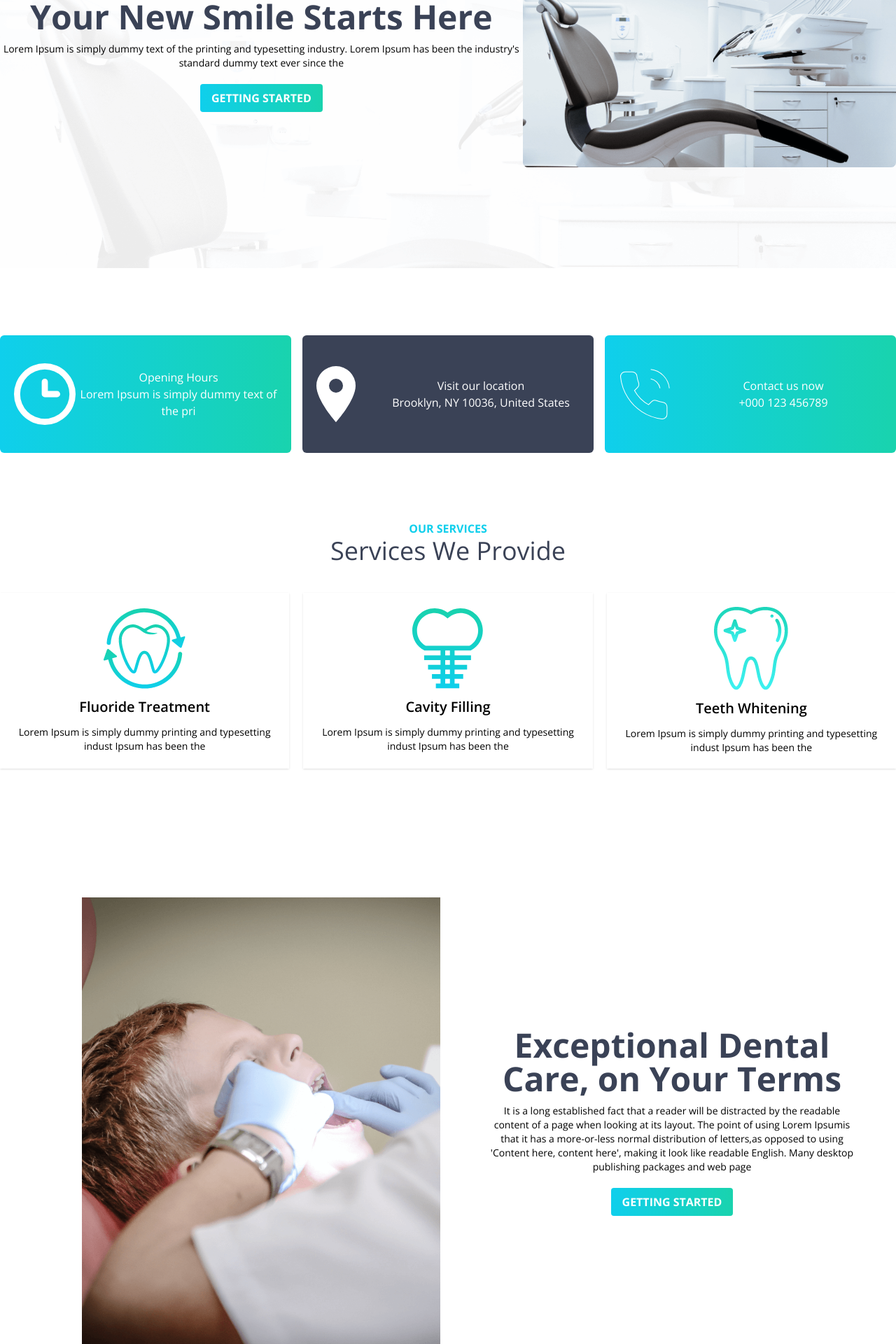
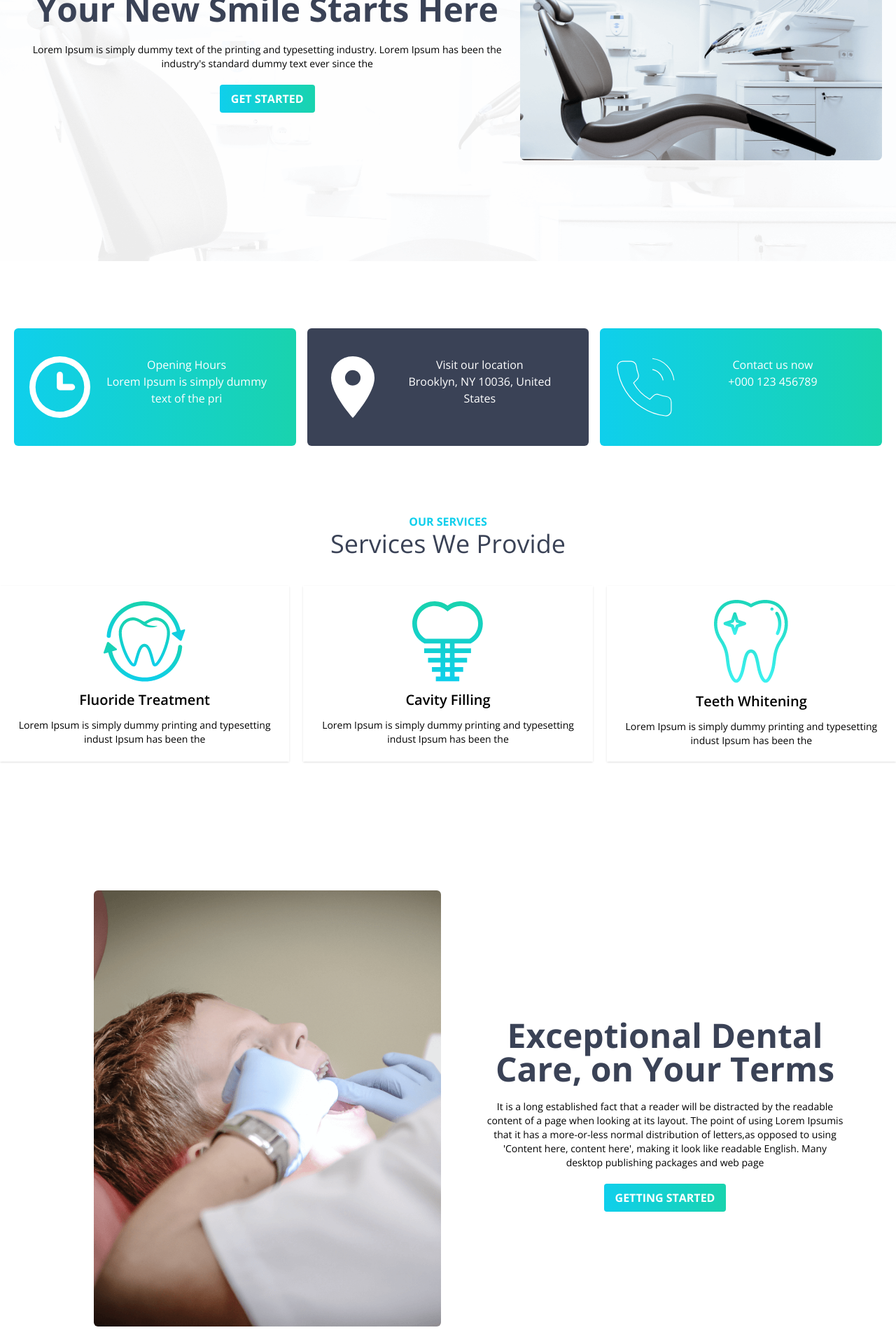
Before and after one commit to coder-emon/doctors-portal-client, a React (Create React App) app: page / in a window 1280 px wide. Shown: the part 280-2200 px from the top of the page at 70% size. Built offline with nearby package versions, Linux system fonts and the light colour scheme.

Commit message:
home page responsive

```diff
--- a/src/Components/Exceptional/Exceptional.js
+++ b/src/Components/Exceptional/Exceptional.js
@@ -4,14 +4,14 @@ import treatment from '../../assets/images/treatment.png'
 const Exceptional = () => {
     return (
         <div>
-            <div className='flex items-center flex-row-reverse justify-center container mx-auto py-36'>
-                <div className='w-5/12'>
-                    <h2 className='text-ancent  font-bold text-5xl font mb-3'>Exceptional Dental Care, on Your Terms</h2>
-                    <p className='text-sm mb-5'>It is a long established fact that a reader will be distracted by the readable content of a page when looking at its layout. The point of using Lorem Ipsumis that it has a more-or-less normal distribution of letters,as opposed to using 'Content here, content here', making it look like readable English. Many desktop publishing packages and web page</p>
+            <div className='flex items-center flex-col-reverse lg:flex-row-reverse justify-center container mx-auto py-5 lg:py-36 px-5'>
+                <div className='lg:w-5/12'>
+                    <h2 className='text-ancent  font-bold text-5xl font mb-3 mt-5'>Exceptional Dental Care, on Your Terms</h2>
+                    <p className='text-sm my-5 lg:mb-5 '>It is a long established fact that a reader will be distracted by the readable content of a page when looking at its layout. The point of using Lorem Ipsumis that it has a more-or-less normal distribution of letters,as opposed to using 'Content here, content here', making it look like readable English. Many desktop publishing packages and web page</p>
                      <MyBtn >Getting Started</MyBtn>
                 </div>
-                <div className='w-6/12 flex justify-center'>
-                    <img src={treatment} className='w-[80%]' alt="" />
+                <div className='lg:w-6/12 flex justify-center'>
+                    <img src={treatment} className='w-[80%] rounded-md' alt="" />
                 </div>
             </div>
         </div>
--- a/src/Components/Footer/Footer.js
+++ b/src/Components/Footer/Footer.js
@@ -4,8 +4,8 @@ import './Footer.css'
 const Footer = () => {
     return (
         <div className='bg-footer pt-12 bg-contain'>
-            <div className='grid grid-cols-1 md:grid-cols-2 justify-items-center lg:grid-cols-3'>
-                <ul className='text-ancent font-normal flex flex-col gap-2'>
+            <div className='grid grid-cols-1 md:grid-cols-2 lg:justify-items-center lg:grid-cols-3 px-5 gap-10 lg:gap-0 pb-10 lg:px-0'>
+                <ul className='text-ancent font-normal flex flex-col lg:gap-2'>
                     <li>
                         <Link className='font-bold text-gray text-xl'>Services</Link>
                     </li>
--- a/src/Components/Hero/Hero.js
+++ b/src/Components/Hero/Hero.js
@@ -5,13 +5,13 @@ import MyBtn from '../MyBtn/MyBtn';
 const Hero = () => {
     return (
         <div className="bg-img bg-no-repeat  bg-cover">
-            <div className='flex items-center justify-center container mx-auto py-36'>
-                <div className='w-7/12'>
-                    <h2 className='text-ancent  font-bold text-5xl font mb-3'>Your New Smile Starts Here</h2>
+            <div className='flex  flex-col-reverse md:flex-row lg:flex-row items-center justify-center container mx-auto py-10 lg:py-36 px-5'>
+                <div className='lg:w-7/12'>
+                    <h2 className='text-ancent  font-bold text text-5xl font mb-6 pt-14 lg:pt-0 lg:pb-0 '>Your New Smile Starts Here</h2>
                     <p className='text-sm mb-5'>Lorem Ipsum is simply dummy text of the printing and typesetting industry. Lorem Ipsum has been the industry's standard dummy text ever since the</p>
-                     <MyBtn >Getting Started</MyBtn>
+                     <MyBtn >Get Started</MyBtn>
                 </div>
-                <div className='w-5/12'>
+                <div className='lg:w-5/12'>
                     <img src={heroImg} className='w-full' alt="" />
                 </div>
             </div>
--- a/src/Components/InfoCard/InfoCard.js
+++ b/src/Components/InfoCard/InfoCard.js
@@ -3,9 +3,9 @@ import React from 'react';
 const InfoCard = ({card}) => {
     const {title, description, img, bgClass}  = card;
     return (
-        <div className={` ${bgClass} py-10 px-5 rounded-md text-white flex items-center justify-between`}>
-            <div className='w-1/4'><img src={img} alt=""  /></div>
-            <div className='w-3/4'>
+        <div className={` ${bgClass} py-10 lg:px-5  rounded-md text-white flex flex-col lg:flex-row  justify-between`}>
+            <div className='lg:w-1/4 flex justify-center'><img src={img} alt=""  /></div>
+            <div className='px-5 lg:w-3/4'>
             <h2>{title}</h2>
             <p>{description}</p>
             </div>
--- a/src/Components/InfoCards/InfoCards.js
+++ b/src/Components/InfoCards/InfoCards.js
@@ -28,7 +28,7 @@ const InfoCards = () => {
         },
     ]
     return (
-        <div className='grid grid-cols-1 md:grid-cols-2 lg:grid-cols-3 gap-4 py-24   container mx-auto'>
+        <div className='grid grid-cols-1 md:grid-cols-2 lg:grid-cols-3 gap-4 py-24 px-5  container mx-auto'>
             {cardsData.map(card => <InfoCard card={card} key={card.id}></InfoCard>)}
         </div>
     );
--- a/src/Components/Services/Services.js
+++ b/src/Components/Services/Services.js
@@ -30,7 +30,7 @@ const Services = () => {
                 <h3 className='text-primary font-bold uppercase text-center'>Our Services</h3>
                 <h2 className='text-ancent font-normal text-4xl text-center'>Services We Provide</h2>
             </div>
-            <div  className='grid grid-cols-1 md:grid-cols-2 lg:grid-cols-3 gap-5 py-10 container mx-auto'>
+            <div  className='grid grid-cols-1 md:grid-cols-2 lg:grid-cols-3 gap-5 py-10 px-5 lg:px-0 container mx-auto'>
                 {
                     servicesData.map(service => <ServiceItem key={service.id} service={service}></ServiceItem>)
                 }
--- a/src/Components/TestimonialItem/TestimonialItem.js
+++ b/src/Components/TestimonialItem/TestimonialItem.js
@@ -5,8 +5,10 @@ const TestimonialItem = ({testimonial}) => {
     return (
         <div className='shadow rounded-md p-8'>
             <p className='text-sm'>{description}</p>
-            <div className='flex gap-3 justify-start pt-8'>
-                <img src={img} alt="" className='w-1/6 ring-secondary rounded-full ring-2'/>
+            <div className='flex gap-3 justify-start items-center pt-8'>
+                <div className='w-1/6'>
+                <img src={img} alt="" className='w-44 ring-secondary rounded-full ring-2'/>
+                </div>
                 <div className='w-5/6'>
                     <h5 className='text-ancent font-semibold text-xl'>{name}</h5>
                     <span className='font-normal text-sm'>{country}</span>
--- a/src/Components/Testimonials/Testimonials.js
+++ b/src/Components/Testimonials/Testimonials.js
@@ -27,8 +27,8 @@ const Testimonials = () => {
         },
     ]
     return (
-        <div className='py-20'>
-            <div className='container mx-auto flex justify-between items-start'>
+        <div className='py-20 px-5'>
+            <div className='container mx-auto flex justify-between items-center lg:items-start'>
                 <div>
                     <h4 className='text-secondary font-bold text-xl'>Testimonial</h4>
                     <h2 className='text-ancent  font-normal text-4xl font '>What Our Patients Says</h2>
@@ -37,7 +37,7 @@ const Testimonials = () => {
                     <img src={quote} className='w-32' alt="" />
                 </div>
             </div>
-            <div className='grid grid-cols-1 md:grid-cols-2 lg:grid-cols-3 container pt-36 pb-10 mx-auto gap-8 px-10'>
+            <div className='grid grid-cols-1 md:grid-cols-2 lg:grid-cols-3 container pt-10 lg:pt-36 lg:pb-10 mx-auto gap-8 lg:px-10'>
                 {
                     testimonialData.map(testimonial => <TestimonialItem key={testimonial.id} testimonial={testimonial}></TestimonialItem>)
                 }
```
Also changed, not shown: src/Components/Appointment/Appointment.js (+4 -4 lines), src/Components/Contact/Contact.js (+6 -6 lines).
